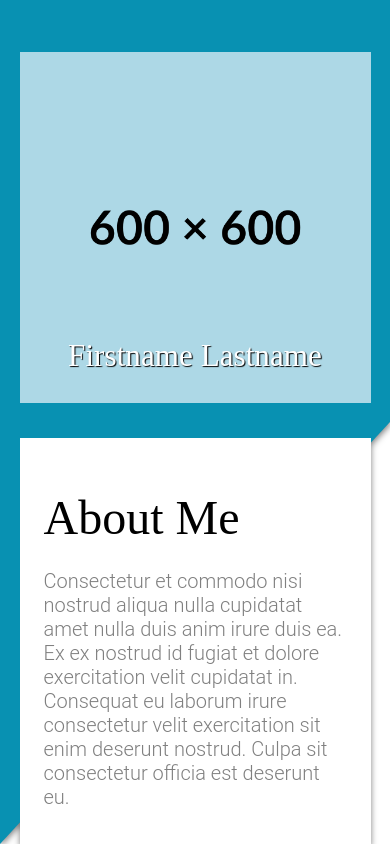
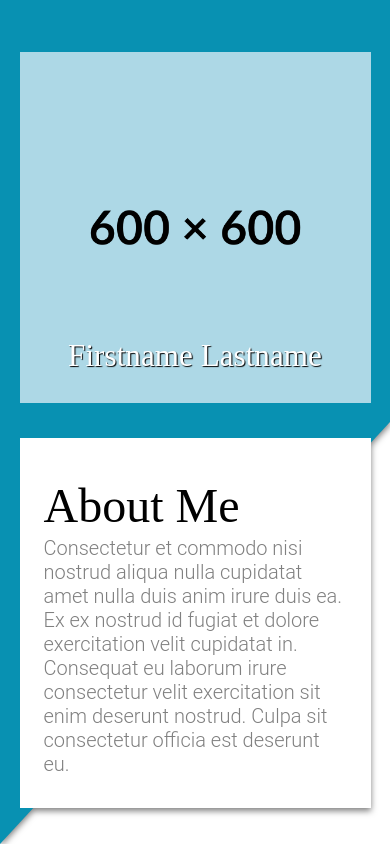
Before and after one commit to RobLaughlin/TOP-Homepage, a website built with webpack: page src/template.html in a window 390 px wide. Built offline with nearby package versions, Linux system fonts and the light colour scheme; a web font is replaced by a local one.

Commit message:
Add responsive scaling to text container

```diff
--- a/src/css/index.css
+++ b/src/css/index.css
@@ -175,4 +175,18 @@
     #header .textContent {
         margin: 0;
     }
+
+    #header .textContent .title {
+        margin-top: 16px;
+        width: 100%;
+        height: 50px;
+    }
+
+    #header .text {
+        margin: 0;
+    }
+
+    #header .textContainer {
+        height: max(calc(100vh - 100vw - 10vh), 40vh);
+    }
 }
```
